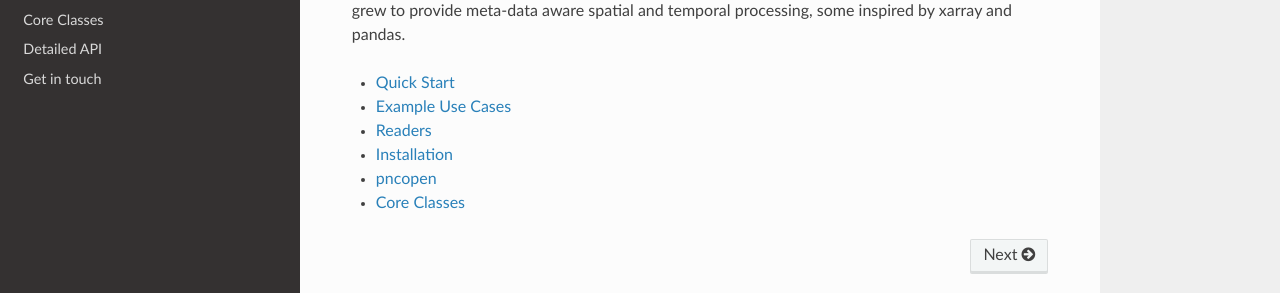
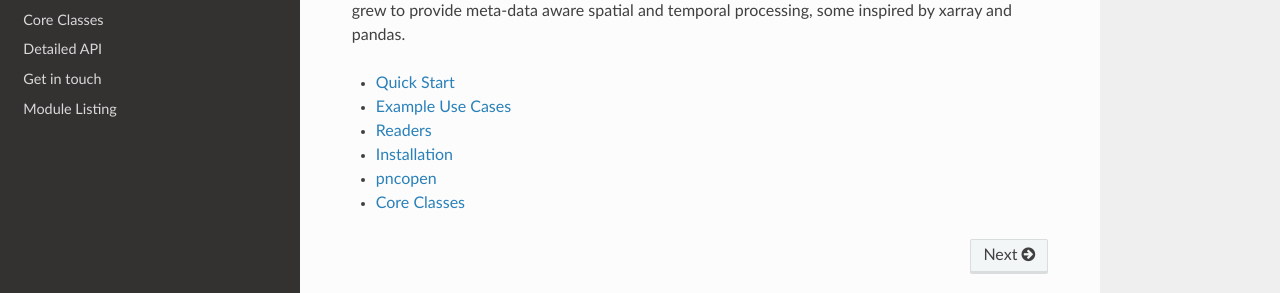
Before and after one commit to barronh/pseudonetcdf, a Sphinx documentation site: the page built from doc/index.rst, in a window 1280 px wide. Shown: the part 337-630 px from the top of the page. Built offline with Sphinx 7.4.7 and the Read the Docs theme 2.0.0, drawn with Linux system fonts in a browser that asks for light colours.

Commit message:
Adding modules rst

```diff
--- a/doc/index.rst
+++ b/doc/index.rst
@@ -35,3 +35,4 @@
    readers
    installing
    api
+   modules
--- /dev/null
+++ b/doc/modules.rst
@@ -0,0 +1,7 @@
+.. Modules
+
+Module Listing
+--------------
+
+.. automodule:: PseudoNetCDF
+    :members:
```
